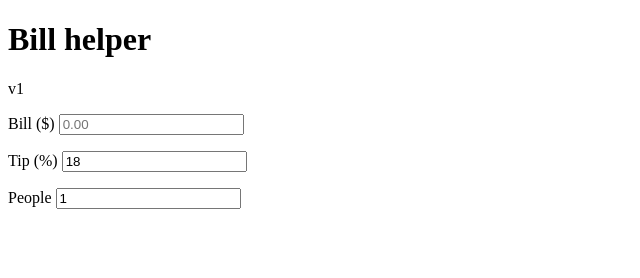
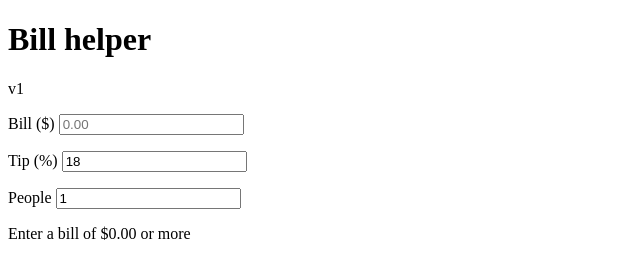
Before and after one commit to drsh4dow/implement-chunk-fixture, a website with bundled scripts: page index.html in a window 1280 px wide. Shown: the whole page, without its empty margins (0-640 px from the left). Built offline with nearby package versions, Linux system fonts and the light colour scheme.

Commit message:
feat(ui): show a message for each invalid field
Invalid input only hid the amounts, so the person saw nothing and had
no hint what to fix. Render the confirmed copy for each invalid field
inside #app, in form order, in a role="status" region so screen
readers announce it. Showing every message at once, rather than only
the first, lets the person fix all problems in one pass.

Refs: #4

```diff
--- a/index.html
+++ b/index.html
@@ -23,6 +23,7 @@
           <input id="people" name="people" type="text" inputmode="numeric" autocomplete="off" value="1" />
         </p>
       </form>
+      <div id="messages" role="status"></div>
       <dl id="amounts" hidden>
         <dt>Tip</dt>
         <dd><output id="tip-amount" form="tip-form"></output></dd>
--- a/src/main.js
+++ b/src/main.js
@@ -1,7 +1,8 @@
 import { formatCents } from "./money.js";
-import { readTipForm } from "./tip-form.js";
+import { fieldMessage, readTipForm } from "./tip-form.js";
 
 const form = document.querySelector("#tip-form");
+const messages = document.querySelector("#messages");
 const amounts = document.querySelector("#amounts");
 const tipAmount = document.querySelector("#tip-amount");
 const totalAmount = document.querySelector("#total-amount");
@@ -14,11 +15,15 @@ function render() {
     people: form.elements.people.value,
   });
 
-  // Amounts show only for input computeTip accepts.
+  // Amounts show only for input computeTip accepts; otherwise each invalid
+  // field gets its own message so every problem is visible at once.
   if (result.kind === "invalid") {
+    messages.replaceChildren(...result.fields.map(renderMessage));
     amounts.hidden = true;
     return;
   }
+
+  messages.replaceChildren();
 
   tipAmount.value = formatCents(result.tipCents);
   totalAmount.value = formatCents(result.totalCents);
@@ -26,6 +31,12 @@ function render() {
   amounts.hidden = false;
 }
 
+function renderMessage(field) {
+  const paragraph = document.createElement("p");
+  paragraph.textContent = fieldMessage(field);
+  return paragraph;
+}
+
 // Results update as the person types, so Enter has nothing to submit.
 form.addEventListener("submit", (event) => event.preventDefault());
 form.addEventListener("input", render);
--- a/src/tip-form.js
+++ b/src/tip-form.js
@@ -42,6 +42,23 @@ export function readTipForm(input) {
   return { kind: "amounts", ...computeTip(billCents, percent, people) };
 }
 
+// Copy is fixed by product decision (standing orders 10 and 14).
+const FIELD_MESSAGES = {
+  bill: "Enter a bill of $0.00 or more",
+  tip: "Enter a tip between 0 and 100%",
+  people: "Enter at least 1 person",
+};
+
+/**
+ * The message that tells the person how to fix an invalid field.
+ *
+ * @param {TipField} field
+ * @returns {string}
+ */
+export function fieldMessage(field) {
+  return FIELD_MESSAGES[field];
+}
+
 function parseNumber(text, pattern) {
   const trimmed = text.trim();
   if (!pattern.test(trimmed)) {
```
Also changed, not shown: test/tip-form.test.js (+35 -1 lines).
